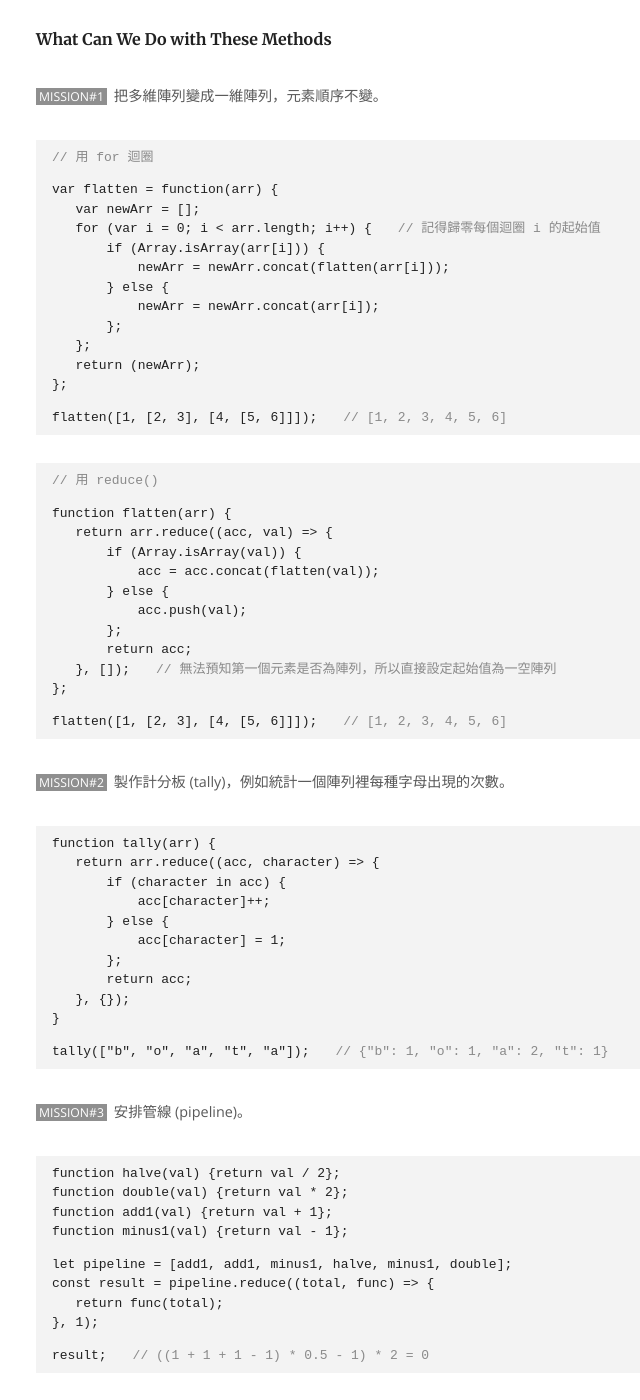
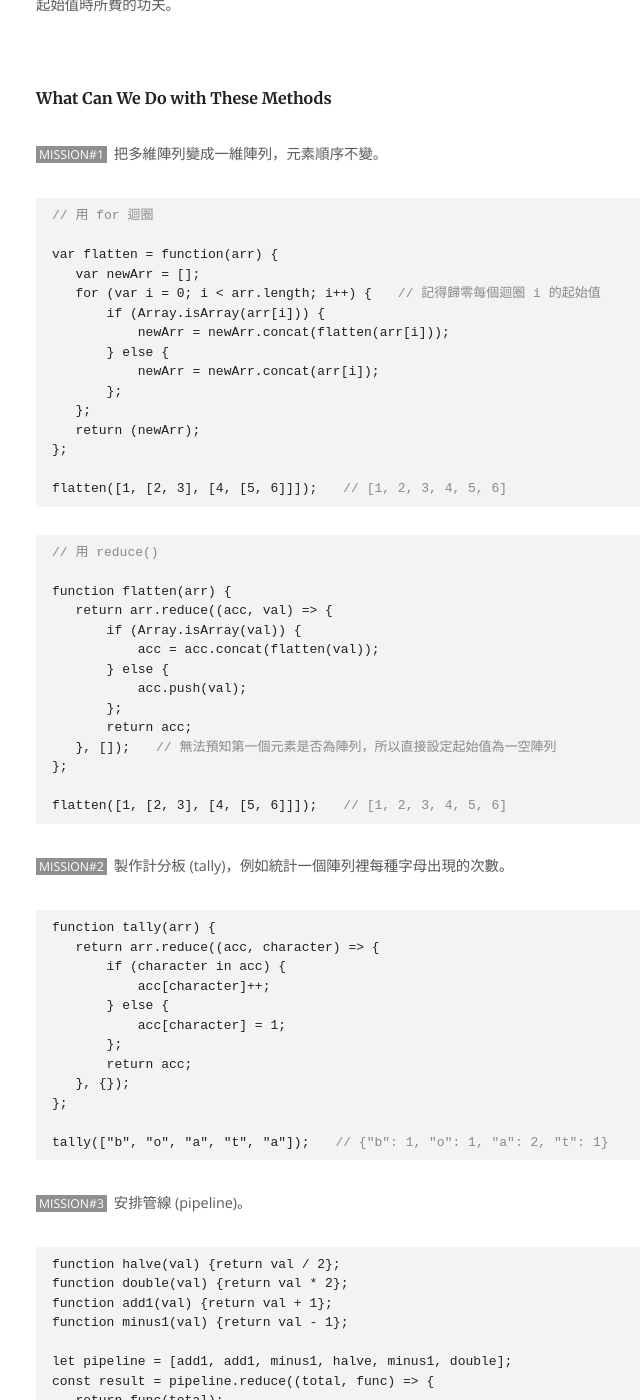
Before and after one commit to wendyyuchensun/wendyyuchensun.github.io, a Jekyll site: the page built from _posts/2017-03-01-js-array-iteration-methods.html, in a window 1280 px wide and 1400 px high, scrolled down 4653 px. Shown: the whole window, without its empty margins (284-924 px from the left). Built offline with Jekyll 4.4.1, drawn with Linux system fonts in a browser that asks for light colours; comment, search, counter and statistics services are not loaded; some of the changed text lies outside the part shown.

Commit message:
Modify code block styling

```diff
--- a/_posts/2017-03-01-js-array-iteration-methods.html
+++ b/_posts/2017-03-01-js-array-iteration-methods.html
@@ -22,14 +22,16 @@
   </p>
 
   <div class="code-block">
-    <pre>const scores = [51, 98, 73, 66, 71];</pre>
-    <pre>let sum = 0;</pre>
-    <pre>const numOfSbjs = scores.length;</pre>
-    <pre>for (let i = 0; i != numOfSbjs; i++) {</pre>
-    <pre>   sum += scores[i];</pre>
-    <pre>};</pre>
-    <pre></pre>
-    <pre>sum;<span class="comment inline">// 369</span></pre>
+<pre>
+const scores = [51, 98, 73, 66, 71];
+let sum = 0;
+const numOfSbjs = scores.length;
+for (let i = 0; i != numOfSbjs; i++) {
+  sum += scores[i];
+};
+
+sum;<span class="comment inline">// 369</span>
+</pre>
   </div>
 </section>
 
@@ -81,15 +83,17 @@
   </p>
 
   <div class="code-block">
-    <pre><span class="comment">// callback 省略後二個參數</span></pre>
-    <pre></pre>
-    <pre>const scores = [51, 98, 73, 66, 71];</pre>
-    <pre>let sum = 0;</pre>
-    <pre>scores.forEach(score => {<span class="comment inline">// score 是第一個參數，代表每次被尋訪的元素</span></pre>
-    <pre>   sum += score;</pre>
-    <pre>});</pre>
-    <pre></pre>
-    <pre>sum;<span class="comment inline">// 369</span></pre>
+<pre>
+<span class="comment">// callback 省略後二個參數</span>
+
+const scores = [51, 98, 73, 66, 71];
+let sum = 0;
+scores.forEach(score => {<span class="comment inline">// score 是第一個參數，代表每次被尋訪的元素</span>
+   sum += score;
+});
+
+sum;<span class="comment inline">// 369</span>
+</pre>
   </div>
 
   <p>
@@ -98,14 +102,16 @@
   </p>
 
   <div class="code-block">
-    <pre><span class="comment">// callback 使用三個參數</span></pre>
-    <pre></pre>
-    <pre>let scores = [51, 98, 73, 66, 71];</pre>
-    <pre>scores.forEach((score, index, array) => {</pre>
-    <pre>   array[index] = (score + 5) > 100? 100: (score + 5);</pre>
-    <pre>});</pre>
-    <pre></pre>
-    <pre>scores;<span class="comment inline">// [56, 100, 78, 71, 76]</span></pre>
+<pre>
+<span class="comment">// callback 使用三個參數</span>
+
+let scores = [51, 98, 73, 66, 71];
+scores.forEach((score, index, array) => {
+   array[index] = (score + 5) > 100? 100: (score + 5);
+});
+
+scores;<span class="comment inline">// [56, 100, 78, 71, 76]</span>
+</pre>
   </div>
 </section>
 
@@ -132,12 +138,14 @@
   </p>
 
   <div class="code-block">
-    <pre>const scores = [51, 98, 73, 66, 71];</pre>
-    <pre>const newScores = scores.map(score => {</pre>
-    <pre>   return (score + 5) > 100? 100: (score + 5);</pre>
-    <pre>});</pre>
-    <pre></pre>
-    <pre>newScores;<span class="comment inline">// [56, 100, 78, 71, 76]</span></pre>
+<pre>
+const scores = [51, 98, 73, 66, 71];
+const newScores = scores.map(score => {
+   return (score + 5) > 100? 100: (score + 5);
+});
+
+newScores;<span class="comment inline">// [56, 100, 78, 71, 76]</span>
+</pre>
   </div>
 </section>
 
@@ -155,11 +163,13 @@
   <p>舉例來說，如果我們想要得知上一個例子裡的學生，五科成績中有哪些通過 60 分及格標準：</p>
 
   <div class="code-block">
-    <pre>const pass = newScores.filter(score => {</pre>
-    <pre>   return score >= 60;</pre>
-    <pre>});</pre>
-    <pre></pre>
-    <pre>pass;<span class="comment inline">// [100, 78, 71, 76]</span></pre>
+<pre>
+const pass = newScores.filter(score => {
+   return score >= 60;
+});
+
+pass;<span class="comment inline">// [100, 78, 71, 76]</span>
+</pre>
   </div>
 </section>
 
@@ -190,19 +200,21 @@
   <p>以 <code>reduce()</code> 求分數平均值：</p>
 
   <div class="code-block">
-    <pre><span class="comment">// 不需設定起始值 (即不提供 reduce() 的第二個參數)</span></pre>
-    <pre></pre>
-    <pre>const scores = [51, 98, 73, 66, 71];</pre>
-    <pre>const average = scores.reduce((acc, score, indx, arr) => {</pre>
-    <pre>   acc += score;</pre>
-    <pre>   if (indx == arr.length - 1) {</pre>
-    <pre>       return acc / arr.length;</pre>
-    <pre>   } else {</pre>
-    <pre>       return acc;</pre>
-    <pre>   };</pre>
-    <pre>});</pre>
-    <pre></pre>
-    <pre>average;<span class="comment inline">// 71.8</span></pre>
+<pre>
+<span class="comment">// 不需設定起始值 (即不提供 reduce() 的第二個參數)</span>
+
+const scores = [51, 98, 73, 66, 71];
+const average = scores.reduce((acc, score, indx, arr) => {
+   acc += score;
+   if (indx == arr.length - 1) {
+       return acc / arr.length;
+   } else {
+       return acc;
+   };
+});
+
+average;<span class="comment inline">// 71.8</span>
+</pre>
   </div>
 
   <p>至於需要設定 <code>reduce()</code> 起始值參數的案例，可以參考以下 <a href="#flatten">flatten() 段落</a>。</p>
@@ -271,38 +283,42 @@
   </p>
 
   <div class="code-block">
-    <pre><span class="comment">// 用 for 迴圈</span></pre>
-    <pre></pre>
-    <pre>var flatten = function(arr) {</pre>
-    <pre>   var newArr = [];</pre>
-    <pre>   for (var i = 0; i < arr.length; i++) {<span class="comment inline">// 記得歸零每個迴圈 i 的起始值</span></pre>
-    <pre>       if (Array.isArray(arr[i])) {</pre>
-    <pre>           newArr = newArr.concat(flatten(arr[i]));</pre>
-    <pre>       } else {</pre>
-    <pre>           newArr = newArr.concat(arr[i]);</pre>
-    <pre>       };</pre>
-    <pre>   };</pre>
-    <pre>   return (newArr);</pre>
-    <pre>};</pre>
-    <pre></pre>
-    <pre>flatten([1, [2, 3], [4, [5, 6]]]);<span class="comment inline">// [1, 2, 3, 4, 5, 6]</span></pre>
+<pre>
+<span class="comment">// 用 for 迴圈</span>
+
+var flatten = function(arr) {
+   var newArr = [];
+   for (var i = 0; i < arr.length; i++) {<span class="comment inline">// 記得歸零每個迴圈 i 的起始值</span>
+       if (Array.isArray(arr[i])) {
+           newArr = newArr.concat(flatten(arr[i]));
+       } else {
+           newArr = newArr.concat(arr[i]);
+       };
+   };
+   return (newArr);
+};
+
+flatten([1, [2, 3], [4, [5, 6]]]);<span class="comment inline">// [1, 2, 3, 4, 5, 6]</span>
+</pre>
   </div>
 
   <div class="code-block">
-    <pre><span class="comment">// 用 reduce()</span></pre>
-    <pre></pre>
-    <pre>function flatten(arr) {</pre>
-    <pre>   return arr.reduce((acc, val) => {</pre>
-    <pre>       if (Array.isArray(val)) {</pre>
-    <pre>           acc = acc.concat(flatten(val));</pre>
-    <pre>       } else {</pre>
-    <pre>           acc.push(val);</pre>
-    <pre>       };</pre>
-    <pre>       return acc;</pre>
-    <pre>   }, []);<span class="comment inline">// 無法預知第一個元素是否為陣列，所以直接設定起始值為一空陣列</span></pre>
-    <pre>};</pre>
-    <pre></pre>
-    <pre>flatten([1, [2, 3], [4, [5, 6]]]);<span class="comment inline">// [1, 2, 3, 4, 5, 6]</span></pre>
+<pre>
+<span class="comment">// 用 reduce()</span>
+
+function flatten(arr) {
+   return arr.reduce((acc, val) => {
+       if (Array.isArray(val)) {
+           acc = acc.concat(flatten(val));
+       } else {
+           acc.push(val);
+       };
+       return acc;
+   }, []);<span class="comment inline">// 無法預知第一個元素是否為陣列，所以直接設定起始值為一空陣列</span>
+};
+
+flatten([1, [2, 3], [4, [5, 6]]]);<span class="comment inline">// [1, 2, 3, 4, 5, 6]</span>
+</pre>
   </div>
 
   <p>
@@ -311,18 +327,20 @@
   </p>
 
   <div class="code-block">
-    <pre>function tally(arr) {</pre>
-    <pre>   return arr.reduce((acc, character) => {</pre>
-    <pre>       if (character in acc) {</pre>
-    <pre>           acc[character]++;</pre>
-    <pre>       } else {</pre>
-    <pre>           acc[character] = 1;</pre>
-    <pre>       };</pre>
-    <pre>       return acc;</pre>
-    <pre>   }, {});</pre>
-    <pre>}</pre>
-    <pre></pre>
-    <pre>tally(["b", "o", "a", "t", "a"]);<span class="comment inline">// {"b": 1, "o": 1, "a": 2, "t": 1}</span></pre>
+<pre>
+function tally(arr) {
+   return arr.reduce((acc, character) => {
+       if (character in acc) {
+           acc[character]++;
+       } else {
+           acc[character] = 1;
+       };
+       return acc;
+   }, {});
+};
+
+tally(["b", "o", "a", "t", "a"]);<span class="comment inline">// {"b": 1, "o": 1, "a": 2, "t": 1}</span>
+</pre>
   </div>
 
   <p>
@@ -331,17 +349,19 @@
   </p>
 
   <div class="code-block">
-    <pre>function halve(val) {return val / 2};</pre>
-    <pre>function double(val) {return val * 2};</pre>
-    <pre>function add1(val) {return val + 1};</pre>
-    <pre>function minus1(val) {return val - 1};</pre>
-    <pre></pre>
-    <pre>let pipeline = [add1, add1, minus1, halve, minus1, double];</pre>
-    <pre>const result = pipeline.reduce((total, func) => {</pre>
-    <pre>   return func(total);</pre>
-    <pre>}, 1);</pre>
-    <pre></pre>
-    <pre>result;<span class="comment inline">// ((1 + 1 + 1 - 1) * 0.5 - 1) * 2 = 0</span></pre>
+<pre>
+function halve(val) {return val / 2};
+function double(val) {return val * 2};
+function add1(val) {return val + 1};
+function minus1(val) {return val - 1};
+
+let pipeline = [add1, add1, minus1, halve, minus1, double];
+const result = pipeline.reduce((total, func) => {
+   return func(total);
+}, 1);
+
+result;<span class="comment inline">// ((1 + 1 + 1 - 1) * 0.5 - 1) * 2 = 0</span>
+</pre>
   </div>
 </section>
 
--- a/css/style.sass
+++ b/css/style.sass
@@ -108,9 +108,6 @@
               margin: 0
               font-size: inherit
               color: inherit
-      .code
-        font-size: 1.1em
-        font-family: Monospace
       .code-block
         margin-top: 1.75em
         padding: 0.5em 1em
```
